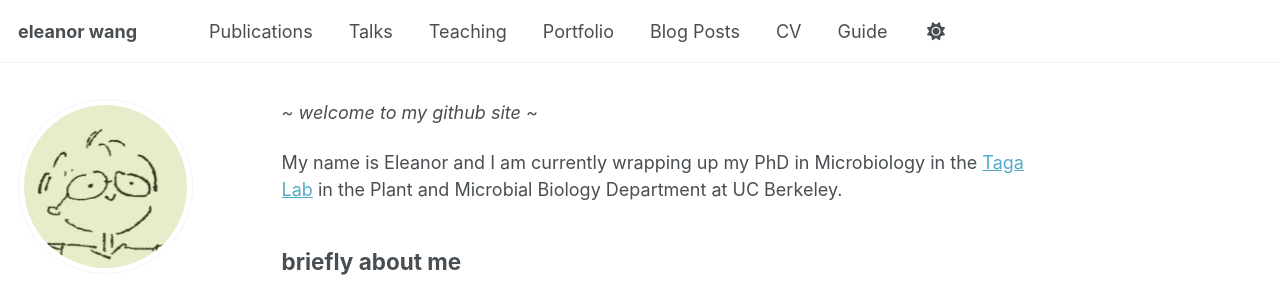
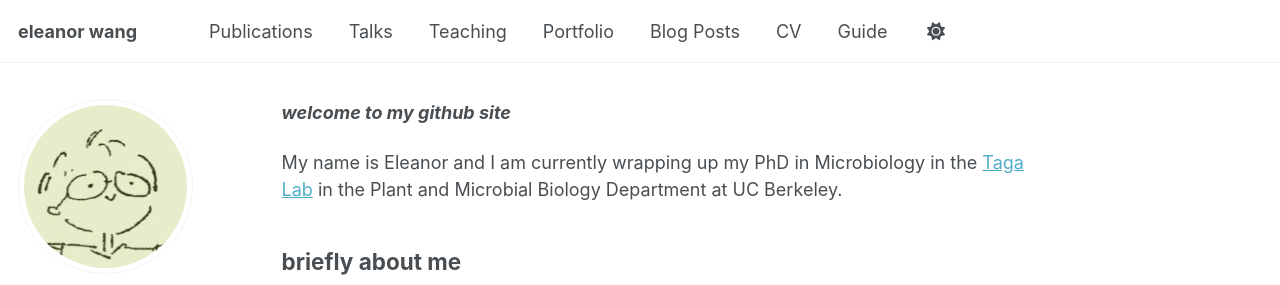
Before and after one commit to eledamame/eledamame.github.io, a Jekyll site: the page built from _pages/about.md, in a window 1280 px wide and 1009 px high. Shown: the top 285 px of the window. Built offline with Jekyll 4.4.1, drawn with Linux system fonts in a browser that asks for light colours.

```diff
--- a/_pages/about.md
+++ b/_pages/about.md
@@ -6,7 +6,7 @@ redirect_from:
   - /about/
   - /about.html
 ---
-*~ welcome to my github site ~*
+*__welcome to my github site__*
 
 My name is Eleanor and I am currently wrapping up my PhD in Microbiology in the [Taga Lab](https://tagalab.berkeley.edu/) in the Plant and Microbial Biology Department at UC Berkeley.
 
```
